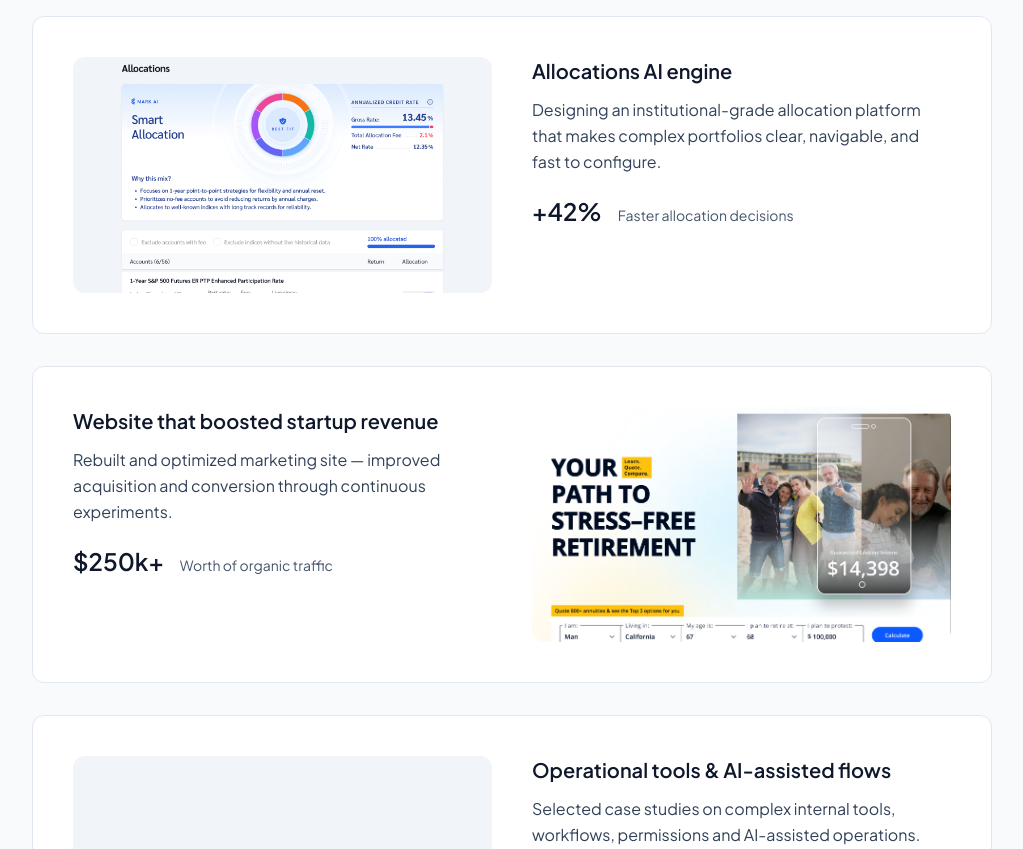
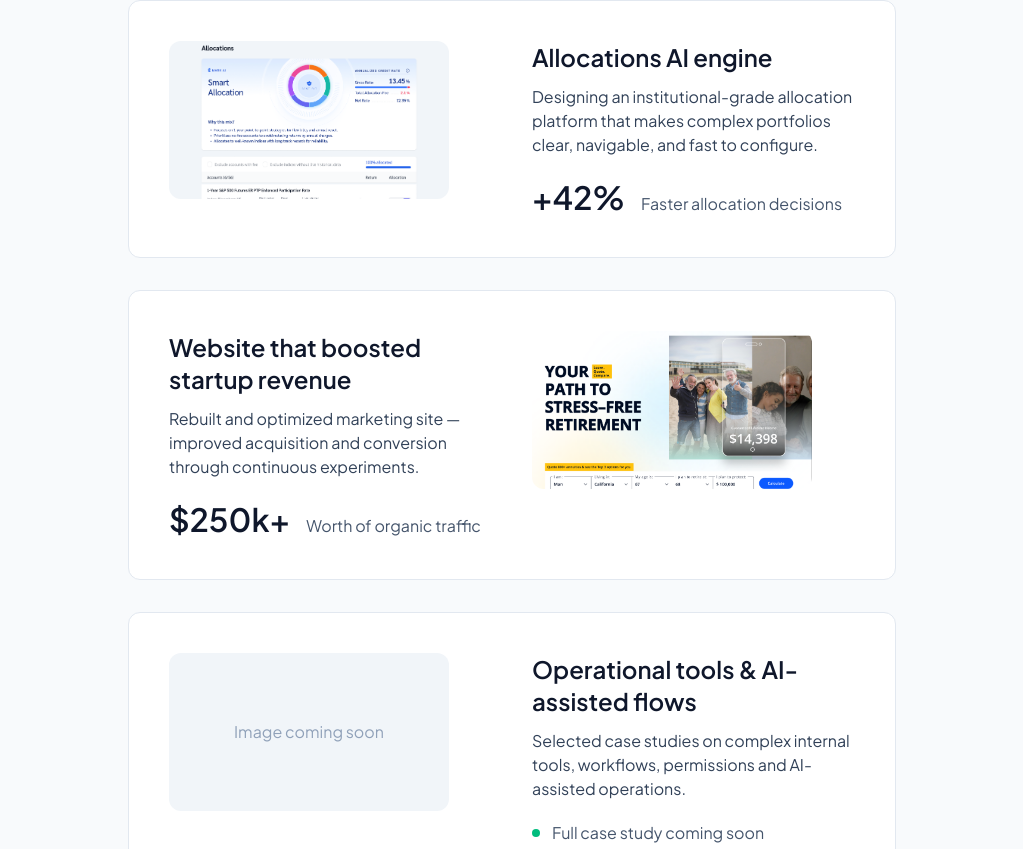
Before and after one commit to LiraCalifornia/iryna-portfolio, a Next.js app: page / in a window 1280 px wide. Shown: the part 811-1660 px from the top of the page, without its empty margins (128-1151 px from the left). Built offline with nearby package versions, Linux system fonts and the light colour scheme.

Commit message:
project list texts

```diff
--- a/src/components/ProjectShortcuts.tsx
+++ b/src/components/ProjectShortcuts.tsx
@@ -6,109 +6,130 @@ import Image from "next/image";
 
 export default function ProjectShortcuts() {
   return (
-    <section className="bg-slate-50 py-16 sm:py-20">
-      <div className="mx-auto w-full max-w-6xl px-6 lg:px-24">
-        {/* Заголовок секції */}
-        <p className="text-xs font-semibold uppercase tracking-[0.16em] text-slate-500">
+    <section className="bg-slate-50 pt-[64px] pb-20">
+      {/* MAIN CONTAINER — центрований, max 768 */}
+      <div className="mx-auto w-full max-w-[768px] px-0">
+
+        {/* HEADER */}
+        <p className="text-[13px] leading-[20px] font-semibold uppercase tracking-[0.16em] text-slate-500">
           Featured work
         </p>
-        <h2 className="mt-2 text-xl sm:text-4xl font-semibold tracking-tight text-slate-900">
+
+        <h2 className="mt-1 text-[32px] leading-[40px] font-semibold tracking-tight text-slate-900">
           Design that gets results
         </h2>
 
-        {/* Список проектів */}
+        {/* PROJECT LIST */}
         <div className="mt-10 space-y-8">
 
-          {/* Project 1: Allocations — image left on desktop */}
+          {/* Project 1 */}
           <Link
             href="/work/allocations"
-            className="block rounded-xl border border-slate-200 bg-white p-8 sm:p-10 hover:border-slate-900 transition-colors"
+            className="block rounded-xl border border-slate-200 bg-white p-[40px] hover:border-slate-900 transition-colors"
           >
             <div className="grid grid-cols-1 lg:grid-cols-2 gap-10 items-start">
-              {/* Image — мобайл завжди зверху, на десктопі ліворуч */}
-              <div className="order-1 lg:order-1 relative w-full overflow-hidden rounded-xl aspect-[16/9]">
+
+              {/* IMAGE — max width 280px */}
+              <div className="order-1 lg:order-1 relative w-full max-w-[280px] overflow-hidden rounded-xl aspect-[16/9]">
                 <Image
                   src="/allocations-test.png"
                   alt="Allocations project preview"
                   fill
                   className="object-cover transition-transform duration-500 ease-out hover:scale-[1.03]"
-                  sizes="(max-width: 1024px) 100vw, 50vw"
+                  sizes="280px"
                 />
               </div>
 
-              {/* Text */}
+              {/* TEXT */}
               <div className="order-2 lg:order-2">
-                <h3 className="text-lg sm:text-xl font-semibold text-slate-900">
+                <h3 className="text-[24px] leading-[32px] font-semibold text-slate-900">
                   Allocations AI engine
                 </h3>
-                <p className="mt-3 text-sm sm:text-base leading-relaxed text-slate-700">
-                  Designing an institutional-grade allocation platform that
-                  makes complex portfolios clear, navigable, and fast to
-                  configure.
+
+                <p className="mt-3 text-[16px] leading-[24px] text-slate-700">
+                  Designing an institutional-grade allocation platform that makes
+                  complex portfolios clear, navigable, and fast to configure.
                 </p>
-                <div className="mt-5 flex flex-wrap items-baseline gap-4 text-sm text-slate-600">
-                  <span className="text-2xl font-semibold text-slate-900">+42%</span>
-                  <span>Faster allocation decisions</span>
+
+                <div className="mt-5 flex flex-wrap items-baseline gap-4">
+                  <span className="text-[32px] leading-[40px] font-semibold text-slate-900">
+                    +42%
+                  </span>
+                  <span className="text-[16px] leading-[24px] text-slate-600">
+                    Faster allocation decisions
+                  </span>
                 </div>
               </div>
             </div>
           </Link>
 
-          {/* Project 2: Website boost — image right on desktop */}
+          {/* Project 2 */}
           <Link
             href="/work/website-boost"
-            className="block rounded-xl border border-slate-200 bg-white p-8 sm:p-10 hover:border-slate-900 transition-colors"
+            className="block rounded-xl border border-slate-200 bg-white p-[40px] hover:border-slate-900 transition-colors"
           >
             <div className="grid grid-cols-1 lg:grid-cols-2 gap-10 items-start">
-              {/* Image — мобайл зверху, на десктопі праворуч */}
-              <div className="order-1 lg:order-2 relative w-full overflow-hidden rounded-xl aspect-[16/9]">
+
+              {/* IMAGE RIGHT — max 280px */}
+              <div className="order-1 lg:order-2 relative w-full max-w-[280px] overflow-hidden rounded-xl aspect-[16/9]">
                 <Image
                   src="/educator-test.png"
                   alt="Website that boosted startup revenue — project preview"
                   fill
                   className="object-cover transition-transform duration-500 ease-out hover:scale-[1.03]"
-                  sizes="(max-width: 1024px) 100vw, 50vw"
+                  sizes="280px"
                 />
               </div>
 
-              {/* Text — на десктопі ліворуч */}
+              {/* TEXT LEFT */}
               <div className="order-2 lg:order-1">
-                <h3 className="text-lg sm:text-xl font-semibold text-slate-900">
+                <h3 className="text-[24px] leading-[32px] font-semibold text-slate-900">
                   Website that boosted startup revenue
                 </h3>
-                <p className="mt-3 text-sm sm:text-base leading-relaxed text-slate-700">
+
+                <p className="mt-3 text-[16px] leading-[24px] text-slate-700">
                   Rebuilt and optimized marketing site — improved acquisition
                   and conversion through continuous experiments.
                 </p>
-                <div className="mt-5 flex flex-wrap items-baseline gap-4 text-sm text-slate-600">
-                  <span className="text-2xl font-semibold text-slate-900">$250k+</span>
-                  <span>Worth of organic traffic</span>
+
+                <div className="mt-5 flex flex-wrap items-baseline gap-4">
+                  <span className="text-[32px] leading-[40px] font-semibold text-slate-900">
+                    $250k+
+                  </span>
+                  <span className="text-[16px] leading-[24px] text-slate-600">
+                    Worth of organic traffic
+                  </span>
                 </div>
               </div>
             </div>
           </Link>
 
-          {/* Project 3: Flows — image left on desktop (заглушка) */}
+          {/* Project 3 */}
           <Link
             href="/work/flows"
-            className="block rounded-xl border border-slate-200 bg-white p-8 sm:p-10 hover:border-slate-900 transition-colors"
+            className="block rounded-xl border border-slate-200 bg-white p-[40px] hover:border-slate-900 transition-colors"
           >
             <div className="grid grid-cols-1 lg:grid-cols-2 gap-10 items-start">
-              {/* Image placeholder — мобайл зверху, на десктопі ліворуч */}
-              <div className="order-1 lg:order-1 relative w-full overflow-hidden rounded-xl aspect-[16/9] bg-slate-100 flex items-center justify-center">
-                <span className="text-slate-400 text-sm">Image coming soon</span>
+
+              {/* PLACEHOLDER IMAGE */}
+              <div className="order-1 lg:order-1 relative w-full max-w-[280px] overflow-hidden rounded-xl aspect-[16/9] bg-slate-100 flex items-center justify-center">
+                <span className="text-slate-400 text-[16px] leading-[24px]">
+                  Image coming soon
+                </span>
               </div>
 
-              {/* Text */}
+              {/* TEXT */}
               <div className="order-2 lg:order-2">
-                <h3 className="text-lg sm:text-xl font-semibold text-slate-900">
+                <h3 className="text-[24px] leading-[32px] font-semibold text-slate-900">
                   Operational tools &amp; AI-assisted flows
                 </h3>
-                <p className="mt-3 text-sm sm:text-base leading-relaxed text-slate-700">
+
+                <p className="mt-3 text-[16px] leading-[24px] text-slate-700">
                   Selected case studies on complex internal tools, workflows,
                   permissions and AI-assisted operations.
                 </p>
-                <div className="flex items-center gap-3 justify-start text-sm text-slate-600 mt-5">
+
+                <div className="mt-5 flex items-center gap-3 text-[16px] leading-[24px] text-slate-600">
                   <span className="inline-flex h-2 w-2 rounded-full bg-emerald-500" />
                   <span>Full case study coming soon</span>
                 </div>
```
